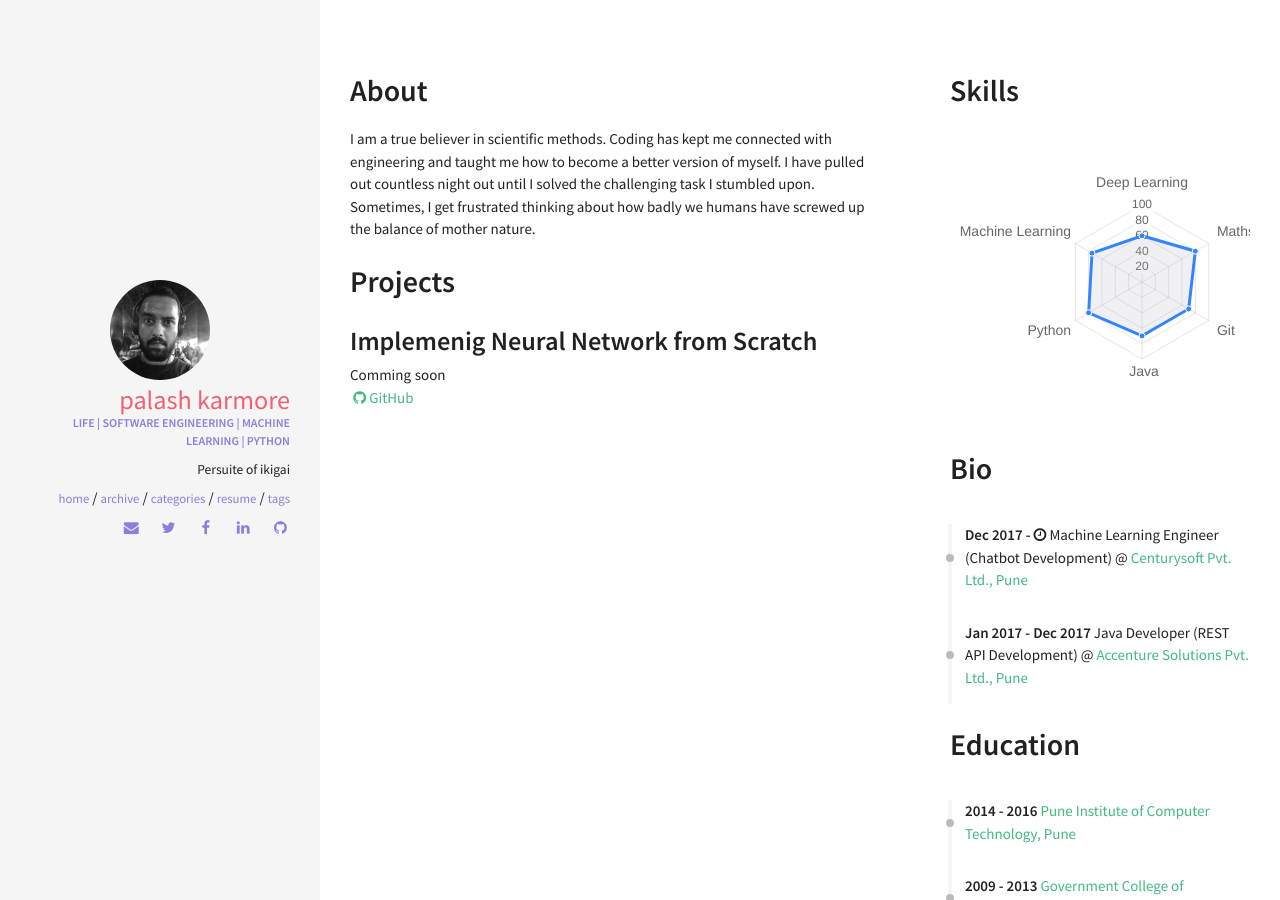
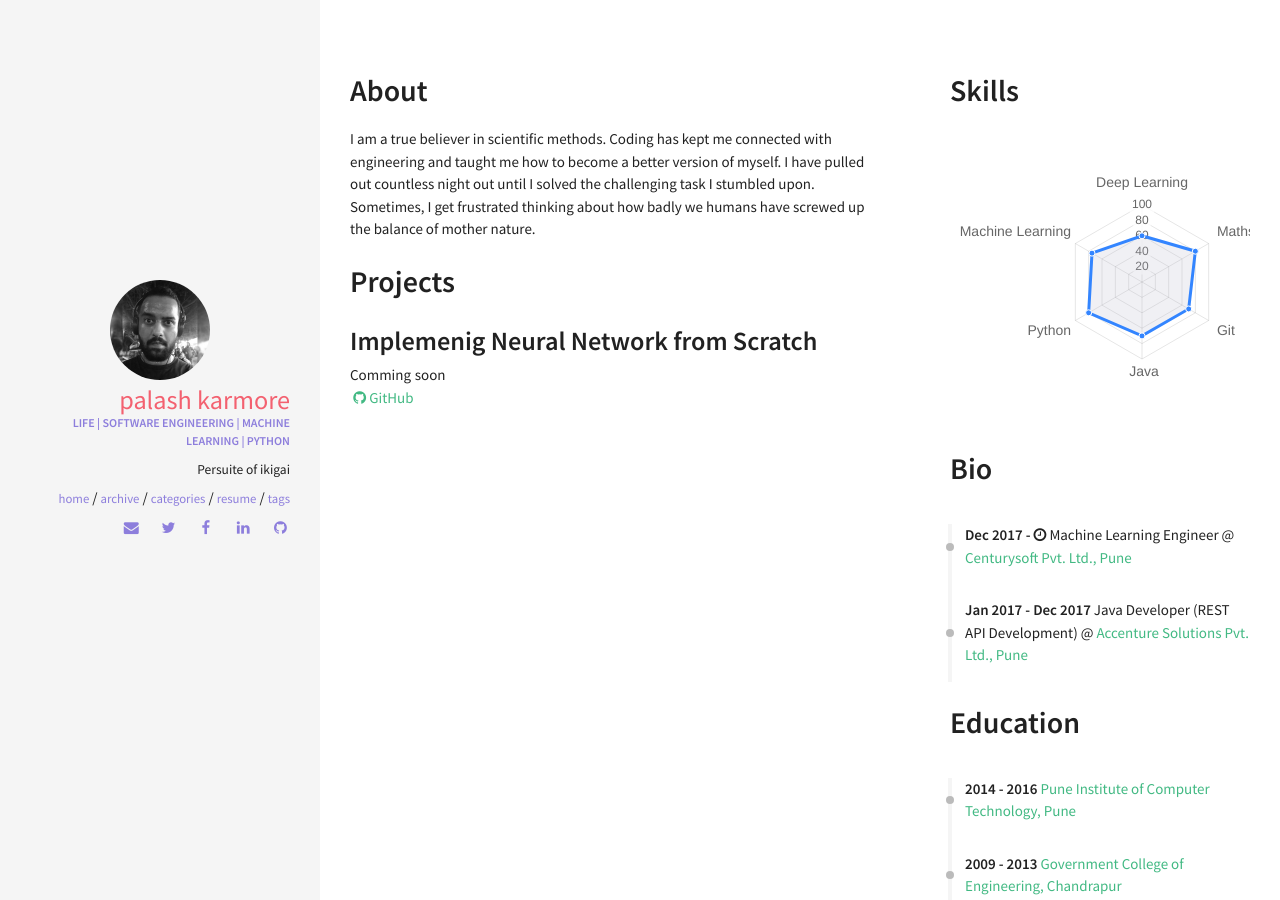
Before and after one commit to palash247/palash247.github.io, a Jekyll site: the page built from resume.html, in a window 1280 px wide. Built offline with Jekyll 4.4.1, drawn with Linux system fonts in a browser that asks for light colours; nearby versions of some CDN libraries.

Commit message:
Update careers.yml

```diff
--- a/_data/index/careers.yml
+++ b/_data/index/careers.yml
@@ -3,7 +3,7 @@
 - name: Centurysoft Pvt. Ltd., Pune
   link: http://www.centurysoft.com/
   date: Dec 2017 - <i class="fa fa-clock-o" aria-hidden="false" title="Until Now"></i>
-  job: Machine Learning Engineer (Chatbot Development)
+  job: Machine Learning Engineer
 
 - name: Accenture Solutions Pvt. Ltd., Pune
   link: http://www.accenture.com/
```
